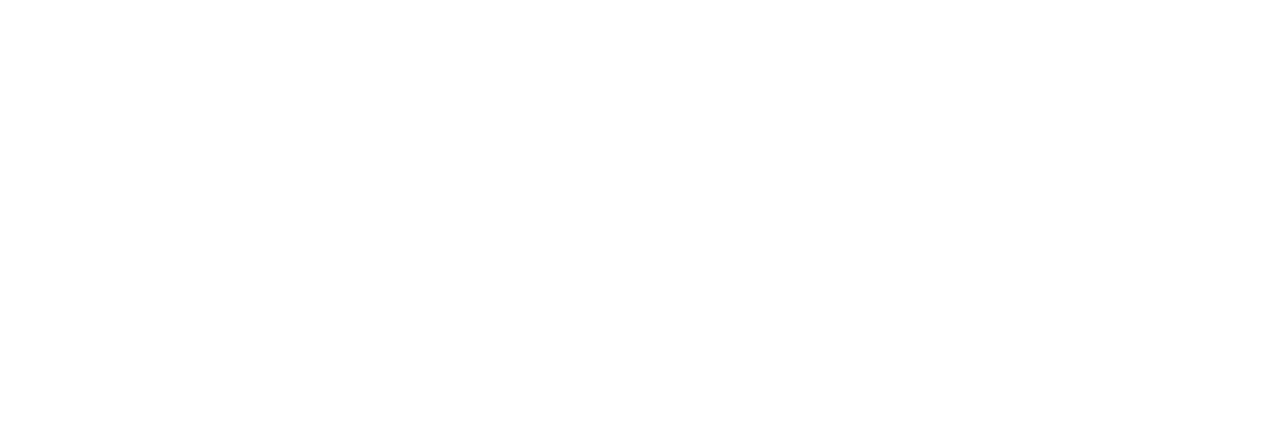
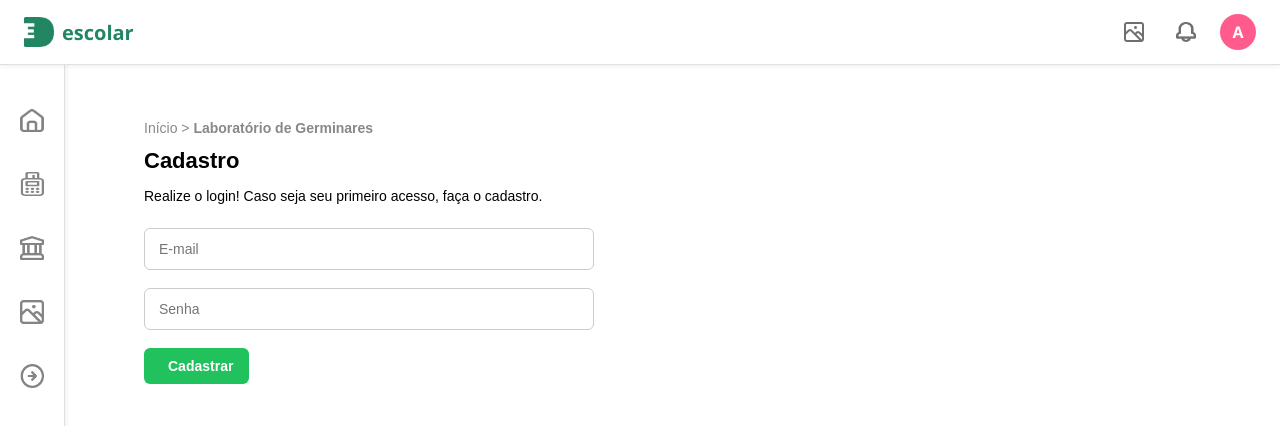
Before and after one commit to LeonardoNakashima/ProjetoTreino, an Angular app in the folder projeto-angular/: page /cadastro in a window 1280 px wide. Before the commit this address led to /. Shown: the top 426 px of the page. Built offline with nearby package versions, Linux system fonts and the light colour scheme.

Commit message:
Criando tela cadastro

```diff
--- a/projeto-angular/src/app/app.routes.ts
+++ b/projeto-angular/src/app/app.routes.ts
@@ -2,8 +2,10 @@ import { Routes } from '@angular/router';
 import { HomeComponent } from './auth/home/home.component';
 import { HeaderComponent } from './layout/header/header.component';
 import { LoginComponent } from './auth/login/login.component';
+import { CadastroComponent } from './auth/cadastro/cadastro.component';
 
 export const routes: Routes = [
+    { path: 'home', component: HomeComponent},
     { path: '', component: LoginComponent},
-    { path: 'home', component: HomeComponent}
+    { path: 'cadastro', component: CadastroComponent}
 ];
--- /dev/null
+++ b/projeto-angular/src/app/auth/cadastro/cadastro.component.css
@@ -0,0 +1,83 @@
+.main-content {
+    margin-left: 80px;
+    padding: 40px 24px;
+    box-sizing: border-box;
+    min-height: calc(100vh - 64px);
+    display: flex;
+    align-items: flex-start;
+  }
+
+
+  .auth-container {
+    width: 100%;
+    max-width: 420px;
+    padding: 32px;
+    border-radius: 12px;
+    font-family: Arial, sans-serif;
+    margin-top: 40px;
+  }
+
+
+  .breadcrumb {
+    color: #888;
+    font-size: 14px;
+    margin-bottom: 12px;
+  }
+
+  h1 {
+    font-size: 22px;
+    font-weight: bold;
+    margin: 0 0 10px 0;
+  }
+
+  p {
+    font-size: 14px;
+    margin-bottom: 24px;
+  }
+
+  input {
+    width: 100%;
+    padding: 12px 14px;
+    margin-bottom: 18px;
+    border-radius: 6px;
+    border: 1px solid #ccc;
+    font-size: 14px;
+  }
+
+  .button-group {
+    display: flex;
+    gap: 16px;
+    justify-content: flex-start;
+  }
+
+  .btn {
+    display: flex;
+    align-items: center;
+    gap: 8px;
+    padding: 10px 16px;
+    font-size: 14px;
+    font-weight: bold;
+    border-radius: 6px;
+    cursor: pointer;
+    border: none;
+    transition: all 0.2s ease-in-out;
+  }
+
+  .btn.primary {
+    background-color: #21c25e;
+    color: #fff;
+  }
+
+  .btn.primary:hover {
+    background-color: #1aad55;
+  }
+
+  .btn.secondary {
+    background-color: transparent;
+    color: #11613c;
+    border: 2px solid #21c25e;
+  }
+
+  .btn.secondary:hover {
+    background-color: #e9f9f0;
+  }
--- /dev/null
+++ b/projeto-angular/src/app/auth/cadastro/cadastro.component.html
@@ -0,0 +1,23 @@
+<app-header></app-header>
+<app-sidebar></app-sidebar>
+
+<div class="main-content">
+  <div class="auth-container">
+    <div class="breadcrumb">
+      Início &gt; <strong>Laboratório de Germinares</strong>
+    </div>
+    <h1>Cadastro</h1>
+    <p>Realize o login! Caso seja seu primeiro acesso, faça o cadastro.</p>
+
+    <form>
+      <input type="email" placeholder="E-mail" name="email" required />
+      <input type="password" placeholder="Senha" name="password" required />
+
+      <div class="button-group">
+        <button type="button" class="btn primary" (click)="fazerCadastro()">
+          <i class="fa fa-upload"></i> Cadastrar
+        </button>
+      </div>
+    </form>
+  </div>
+</div>
--- /dev/null
+++ b/projeto-angular/src/app/auth/cadastro/cadastro.component.ts
@@ -0,0 +1,19 @@
+import { Component } from '@angular/core';
+import { HeaderComponent } from '../../layout/header/header.component';
+import { SidebarComponent } from '../../layout/sidebar/sidebar.component';
+import { Router } from '@angular/router';
+import { FormsModule } from '@angular/forms';
+
+@Component({
+  selector: 'app-cadastro',
+  imports: [FormsModule,HeaderComponent, SidebarComponent],
+  templateUrl: './cadastro.component.html',
+  styleUrl: './cadastro.component.css'
+})
+export class CadastroComponent {
+  constructor(private router: Router) {}
+  fazerCadastro() {
+    this.router.navigate(['']);
+    console.log("Cadastrado!")
+  }
+}
--- a/projeto-angular/src/app/auth/login/login.component.ts
+++ b/projeto-angular/src/app/auth/login/login.component.ts
@@ -17,10 +17,10 @@ export class LoginComponent {
 
   fazerLogin(): void {
     // Aqui você validaria o login, e ao sucesso:
-    this.router.navigate(['Home']); // navega para o filho 'home' do layout
+    this.router.navigate(['home']); // navega para o filho 'home' do layout
   }
   fazerCadastro() {
-    console.log("Cadastrado!")
+    this.router.navigate(['cadastro']);
   }
 
 }
```
Also changed, not shown: 1 other file (tests, documents, lock files or other folders).
